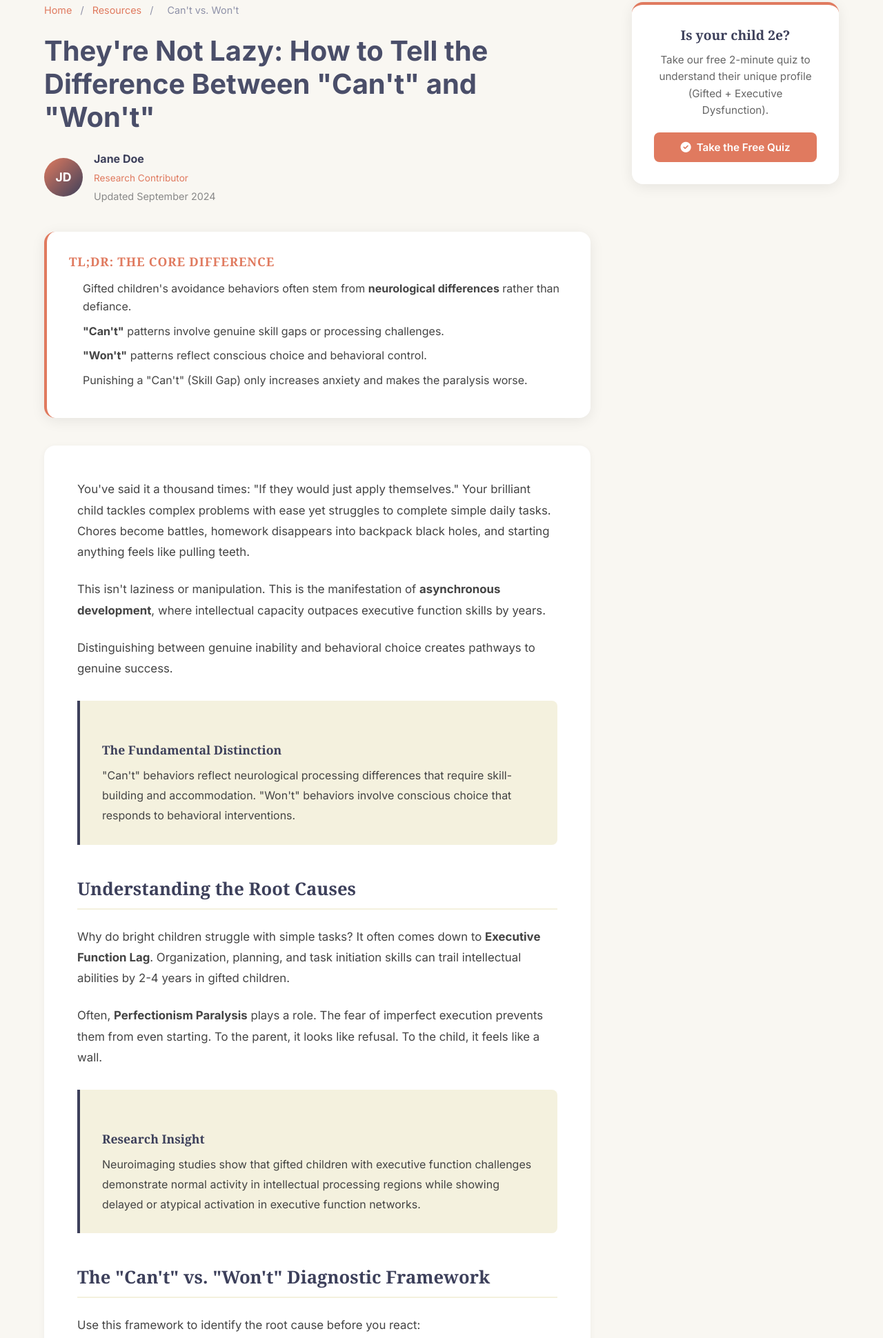
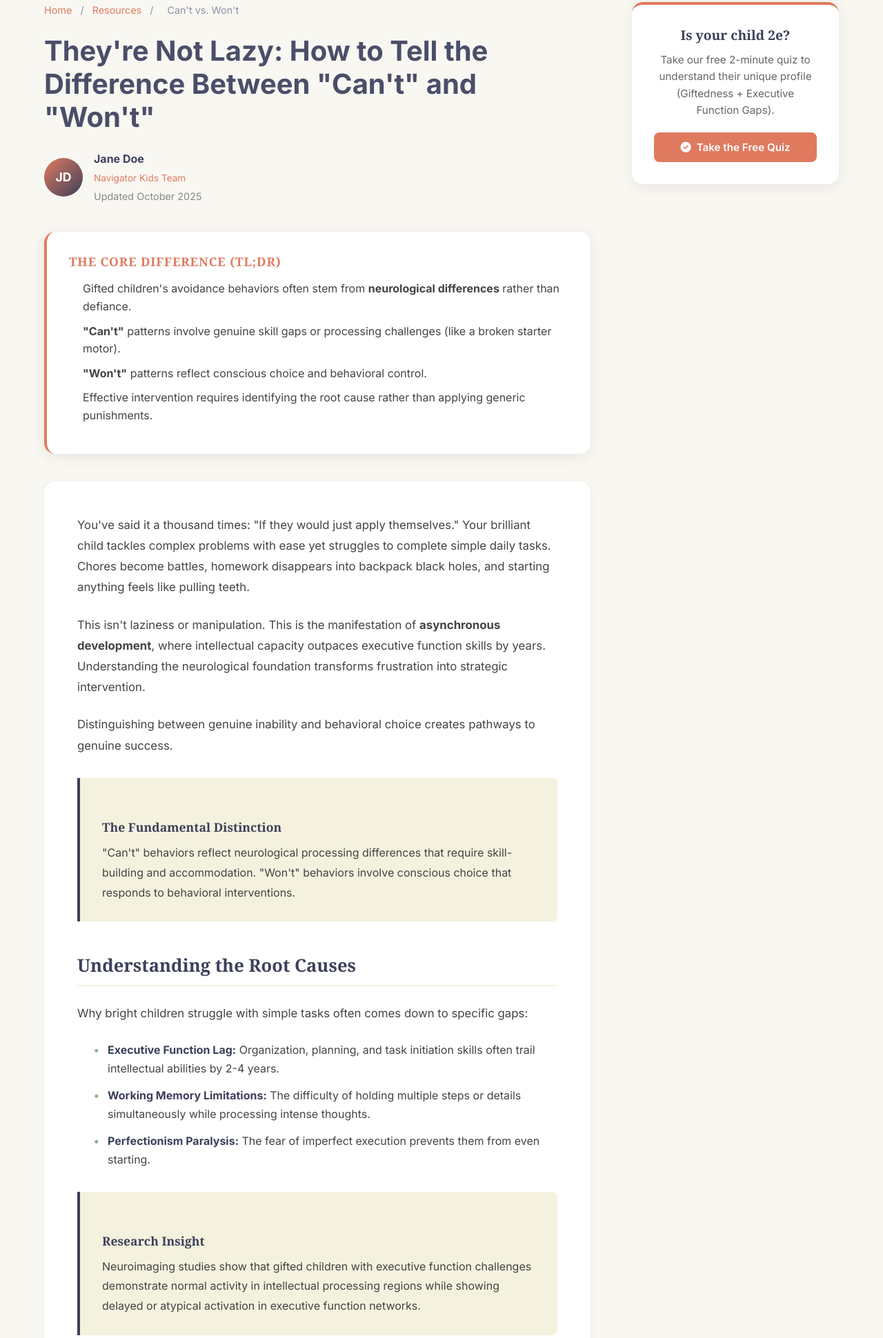
Before and after one commit to powder677/navigator-kids-v2, a plain HTML site: page resources/cant-vs-wont/index.html in a window 1280 px wide. Shown: the part 109-2049 px from the top of the page at 69% size. Drawn offline with Linux system fonts and the light colour scheme; files that its build step writes are made by us from their sources; a script that the page names is missing.

Commit message:
Update index.html

```diff
--- a/resources/cant-vs-wont/index.html
+++ b/resources/cant-vs-wont/index.html
@@ -12,7 +12,7 @@
    <link rel="stylesheet" href="styles.css">
 
    <style>
-      /* Article Specific Styles */
+      /* Article Specific Styles (Matches Sensory File) */
       .breadcrumbs {
          font-size: 0.9rem;
          margin-bottom: 24px;
@@ -47,6 +47,7 @@
          .article-layout {
             grid-template-columns: 1fr;
          }
+
          .article-sidebar {
             order: -1;
          }
@@ -104,7 +105,7 @@
          color: #888;
       }
 
-      /* Key Takeaways Box */
+      /* Key Takeaways Box (Consistent with Sensory File) */
       .key-takeaways {
          background: white;
          border-radius: 16px;
@@ -215,6 +216,7 @@
          margin-bottom: 24px;
          text-align: center;
          margin-top: 0;
+         color: #3D405B;
       }
 
       .comparison-grid {
@@ -389,26 +391,26 @@
                <div class="author-photo">JD</div>
                <div class="author-info">
                   <div class="author-name">Jane Doe</div>
-                  <div class="author-role">Research Contributor</div>
-                  <div class="publish-date">Updated September 2024</div>
+                  <div class="author-role">Navigator Kids Team</div>
+                  <div class="publish-date">Updated October 2025</div>
                </div>
             </div>
          </header>
 
          <div class="key-takeaways">
-            <h2>TL;DR: The Core Difference</h2>
+            <h2>The Core Difference (TL;DR)</h2>
             <ul>
                <li>Gifted children's avoidance behaviors often stem from <strong>neurological differences</strong> rather than defiance.</li>
-               <li><strong>"Can't"</strong> patterns involve genuine skill gaps or processing challenges.</li>
+               <li><strong>"Can't"</strong> patterns involve genuine skill gaps or processing challenges (like a broken starter motor).</li>
                <li><strong>"Won't"</strong> patterns reflect conscious choice and behavioral control.</li>
-               <li>Punishing a "Can't" (Skill Gap) only increases anxiety and makes the paralysis worse.</li>
+               <li>Effective intervention requires identifying the root cause rather than applying generic punishments.</li>
             </ul>
          </div>
 
          <div class="article-body">
             <p>You've said it a thousand times: "If they would just apply themselves." Your brilliant child tackles complex problems with ease yet struggles to complete simple daily tasks. Chores become battles, homework disappears into backpack black holes, and starting anything feels like pulling teeth.</p>
 
-            <p>This isn't laziness or manipulation. This is the manifestation of <strong>asynchronous development</strong>, where intellectual capacity outpaces executive function skills by years.</p>
+            <p>This isn't laziness or manipulation. This is the manifestation of <strong>asynchronous development</strong>, where intellectual capacity outpaces executive function skills by years. Understanding the neurological foundation transforms frustration into strategic intervention.</p>
 
             <p>Distinguishing between genuine inability and behavioral choice creates pathways to genuine success.</p>
 
@@ -418,9 +420,12 @@
             </div>
 
             <h2>Understanding the Root Causes</h2>
-            <p>Why do bright children struggle with simple tasks? It often comes down to <strong>Executive Function Lag</strong>. Organization, planning, and task initiation skills can trail intellectual abilities by 2-4 years in gifted children.</p>
-
-            <p>Often, <strong>Perfectionism Paralysis</strong> plays a role. The fear of imperfect execution prevents them from even starting. To the parent, it looks like refusal. To the child, it feels like a wall.</p>
+            <p>Why bright children struggle with simple tasks often comes down to specific gaps:</p>
+            <ul>
+               <li><strong>Executive Function Lag:</strong> Organization, planning, and task initiation skills often trail intellectual abilities by 2-4 years.</li>
+               <li><strong>Working Memory Limitations:</strong> The difficulty of holding multiple steps or details simultaneously while processing intense thoughts.</li>
+               <li><strong>Perfectionism Paralysis:</strong> The fear of imperfect execution prevents them from even starting.</li>
+            </ul>
 
             <div class="highlight-box">
                <h3>Research Insight</h3>
@@ -428,7 +433,7 @@
             </div>
 
             <h2>The "Can't" vs. "Won't" Diagnostic Framework</h2>
-            <p>Use this framework to identify the root cause before you react:</p>
+            <p>Systematic approach to identifying root causes:</p>
 
             <div class="comparison-table">
                <h3>Behavioral Pattern Analysis</h3>
@@ -457,7 +462,11 @@
             </div>
 
             <h2>Why Traditional Approaches Fail</h2>
-            <p>Standard interventions often worsen the situation. <strong>Punishment-based methods</strong> increase stress, which raises cortisol levels and further impairs executive function. It addresses the symptom (not doing the task) rather than the underlying neurological need.</p>
+            <p>Standard interventions often worsen the situation:</p>
+            <ul>
+               <li><strong>Punishment-Based Methods:</strong> Raises cortisol levels that impair executive function and damages the relationship.</li>
+               <li><strong>Reward Systems:</strong> Can create external dependence rather than internal drive, and often fails if the child genuinely <em>cannot</em> do the task to earn the reward.</li>
+            </ul>
 
             <div class="highlight-box">
                <h3>Research Evidence</h3>
@@ -481,18 +490,16 @@
             </ul>
 
             <h2>The Bottom Line</h2>
-            <p>Your child's avoidance behaviors aren't character flaws—they're neurological responses to genuine challenges.</p>
+            <p>Your child's avoidance behaviors aren't character flaws or motivational failures—they're neurological responses to genuine challenges that respond beautifully to systematic support.</p>
 
-            <p>Distinguishing between "can't" and "won't" transforms parenting from guesswork to precision intervention. Rather than fighting your child's resistance, support their development through understanding and accommodation.</p>
-
-            <p><strong>Remember: The goal isn't to eliminate all support but to create systems where your child can thrive independently.</strong></p>
+            <p>Distinguishing between "can't" and "won't" transforms parenting from guesswork to precision intervention. <strong>Remember: The goal isn't to eliminate all support but to create systems where your child can thrive independently.</strong></p>
          </div>
       </article>
 
       <aside class="article-sidebar">
          <div class="sidebar-widget">
             <h3>Is your child 2e?</h3>
-            <p>Take our free 2-minute quiz to understand their unique profile (Gifted + Executive Dysfunction).</p>
+            <p>Take our free 2-minute quiz to understand their unique profile (Giftedness + Executive Function Gaps).</p>
             <a href="quiz.html" class="btn">
                <i class="fas fa-check-circle"></i> Take the Free Quiz
             </a>
```
